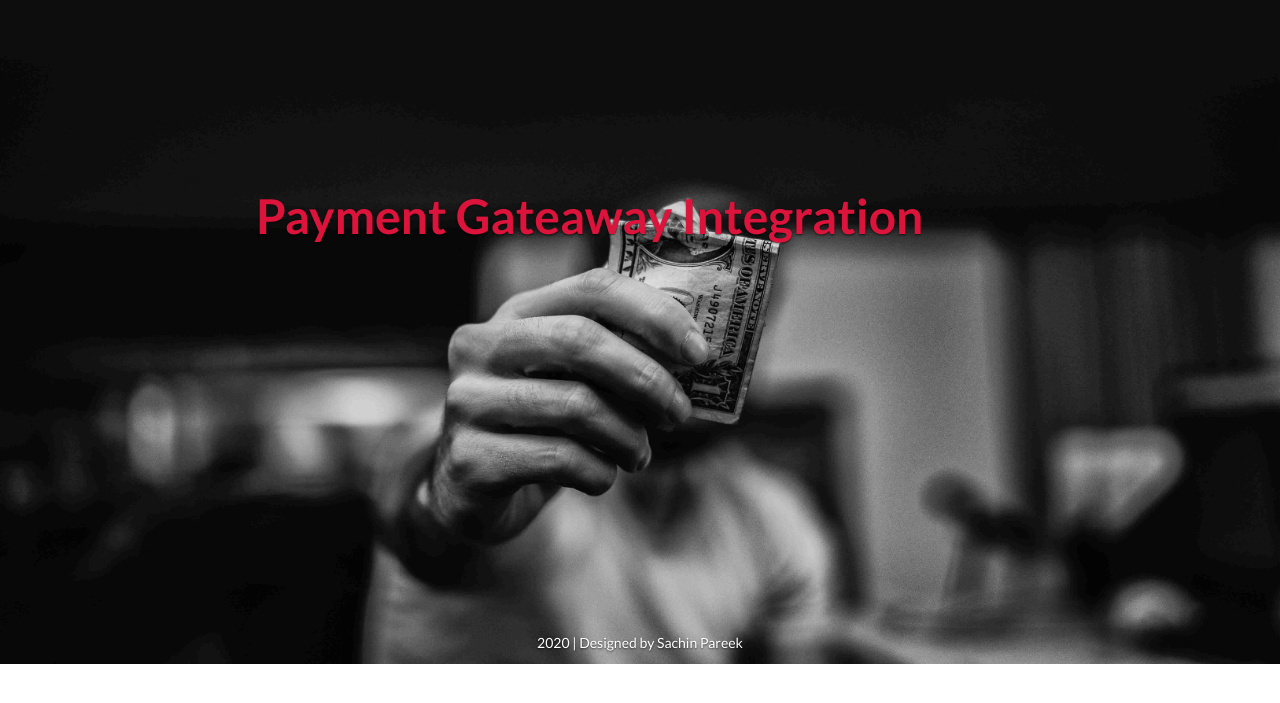
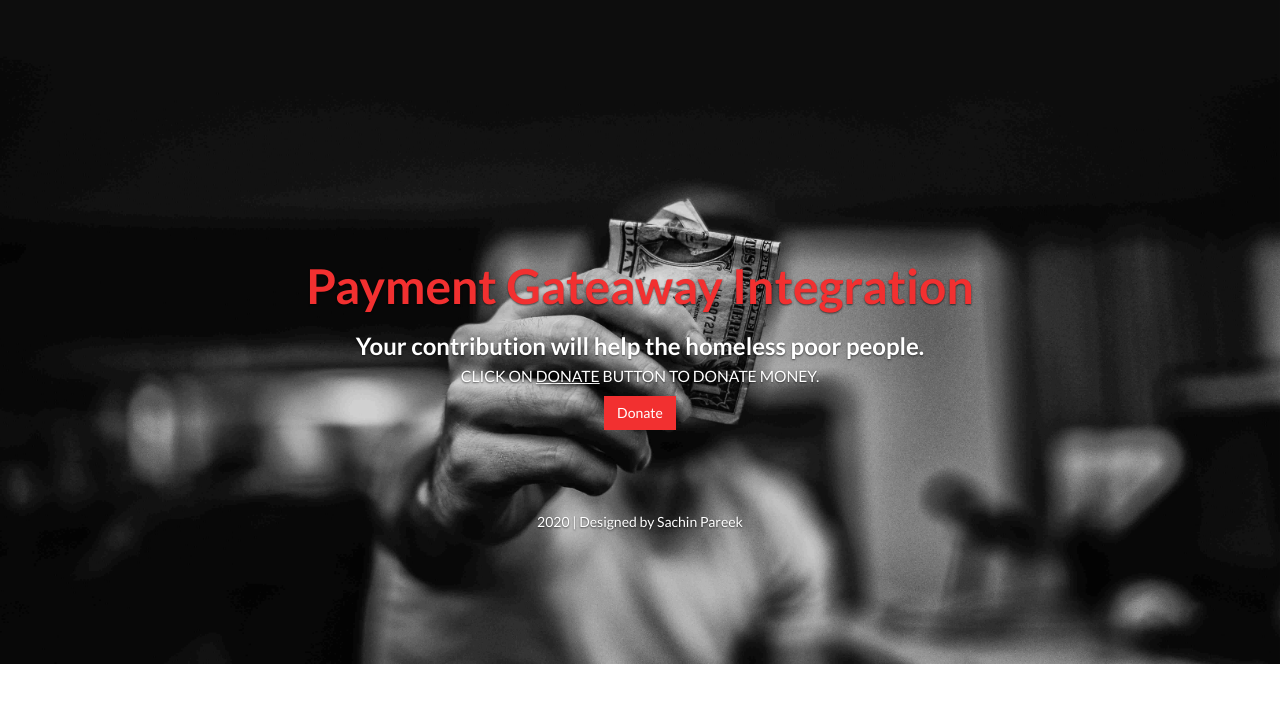
Before and after one commit to sachin07294/Payment-Integration, a Django app: page / in a window 1280 px wide. Shown: the top 703 px of the page. Run offline with Django 3.2, Linux system fonts and the light colour scheme; some libraries are stand-ins or nearby versions.

Commit message:
Update index.html

```diff
--- a/templates/index.html
+++ b/templates/index.html
@@ -31,9 +31,9 @@
 							<img style="width: 1366px;height: 664px;" src="static/index/img/banner.jpg" alt="...">
 							<div class="container">
 								<!-- banner caption -->
-								<div class="carousel-caption slide-one">
+								<div class="carousel-caption">
 									<!-- heading -->
-									<h1 style="color: crimson;font-size: xxx-large;" class="animated fadeInLeftBig">Payment Gateaway Integration</h1>
+									<h1 style="color: crimson;font-size: xxx-large;" class="animated fadeInLeftBig"><a href="/">Payment Gateaway Integration</a></h1>
 									<!-- paragraph -->
 									<h3 class="animated fadeInRightBig">Your contribution will help the homeless poor people.<BR><small style='color: white;'>CLICK ON <u>DONATE</u> BUTTON TO DONATE MONEY.</small></h3>
 									<!-- button -->
```
